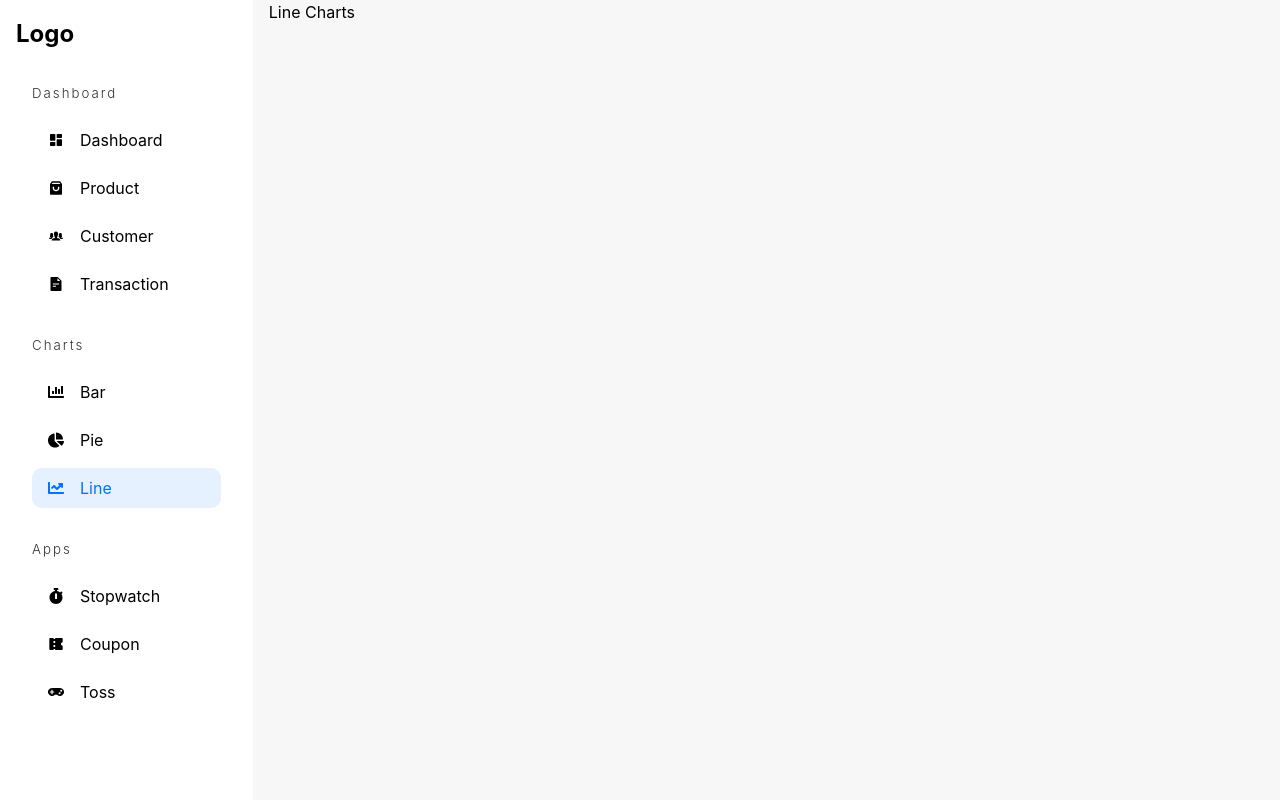
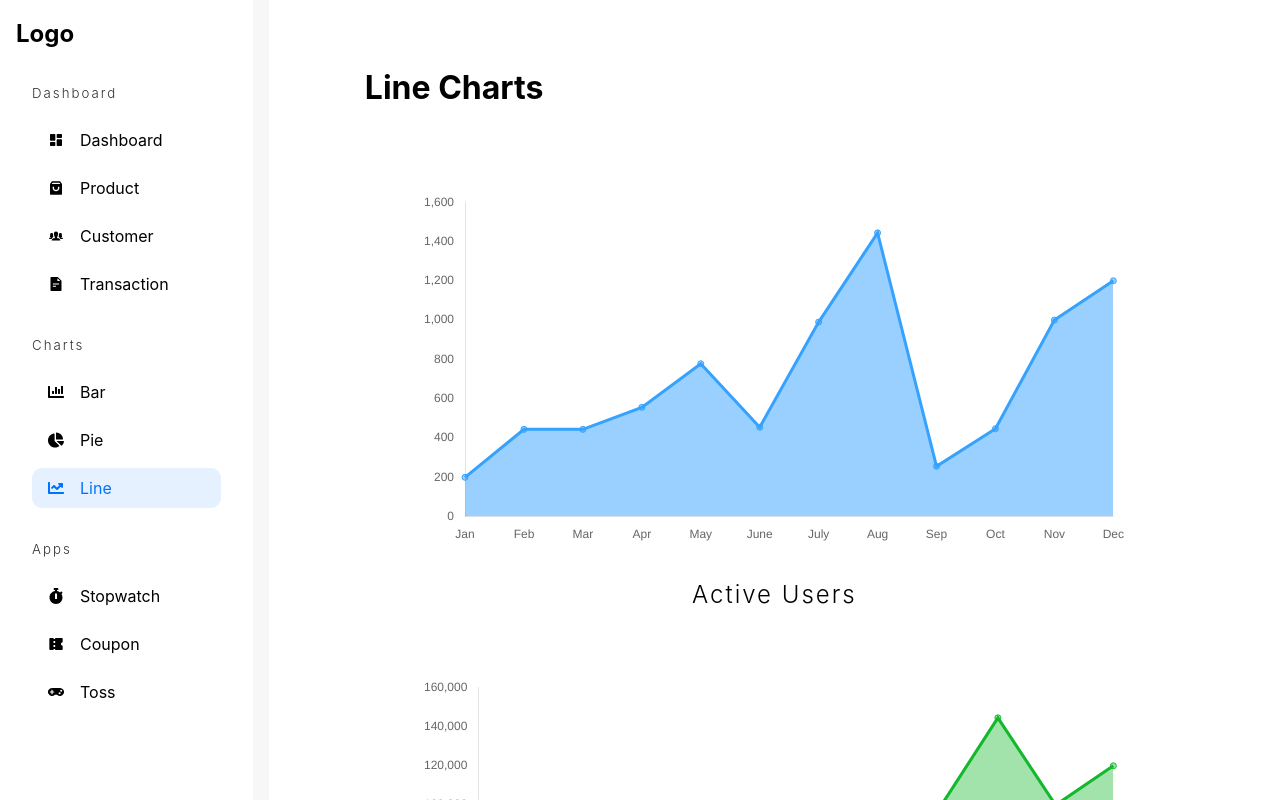
Before and after one commit to ItsImran10140/DashBoard_App, a React (Vite) app: page /admin/chart/line in a window 1280 px wide. Built offline with nearby package versions, Linux system fonts and the light colour scheme.

Commit message:
Line Charts

```diff
--- a/src/pages/charts/LineCharts.tsx
+++ b/src/pages/charts/LineCharts.tsx
@@ -1,10 +1,76 @@
 import AdminSideBar from "../../components/AdminSideBar";
+import { LineChart } from "../../components/Charts";
+
+const months = [
+  "Jan",
+  "Feb",
+  "Mar",
+  "Apr",
+  "May",
+  "June",
+  "July",
+  "Aug",
+  "Sep",
+  "Oct",
+  "Nov",
+  "Dec",
+];
 
 const LineCharts = () => {
   return (
     <div className="adminContainer">
       <AdminSideBar />
-      <main>Line Charts</main>
+      <main className="chart-container">
+        <h1>Line Charts</h1>
+        <section>
+          <LineChart
+            data={[
+              200, 444, 444, 556, 778, 455, 990, 1444, 256, 447, 1000, 1200,
+            ]}
+            label="Users"
+            borderColor="rgb(53,162,255)"
+            backgroundColor="rgba(53,162,255,0.5)"
+            labels={months}
+          />
+          <h2>Active Users</h2>
+        </section>
+        <section>
+          <LineChart
+            data={[
+              24000, 14400, 24100, 34300, 90000, 20000, 25600, 44700, 99000,
+              144400, 100000, 120000,
+            ]}
+            label="Revenue"
+            borderColor="hsl(129,80%,40%)"
+            backgroundColor="hsla(129,80%,40%,0.4)"
+            labels={months}
+          />
+          <h2>Total Revenue</h2>
+        </section>
+        <section>
+          <LineChart
+            data={[40, 60, 244, 100, 143, 120, 41, 47, 50, 56, 32]}
+            label="Products"
+            borderColor="hsl(269,80%,40%)"
+            backgroundColor="hsla(269,80%,40%,0.4)"
+            labels={months}
+          />
+          <h2>Total Products (SKU)</h2>
+        </section>
+        <section>
+          <LineChart
+            data={[
+              9000, 12000, 12000, 9000, 1000, 5000, 4000, 1200, 1100, 1500,
+              2000, 5000,
+            ]}
+            label="Discount"
+            borderColor="hsl(29,80%,40%)"
+            backgroundColor="hsla(29,80%,40%,0.4)"
+            labels={months}
+          />
+          <h2>Discount Allotted</h2>
+        </section>
+      </main>
     </div>
   );
 };
```
